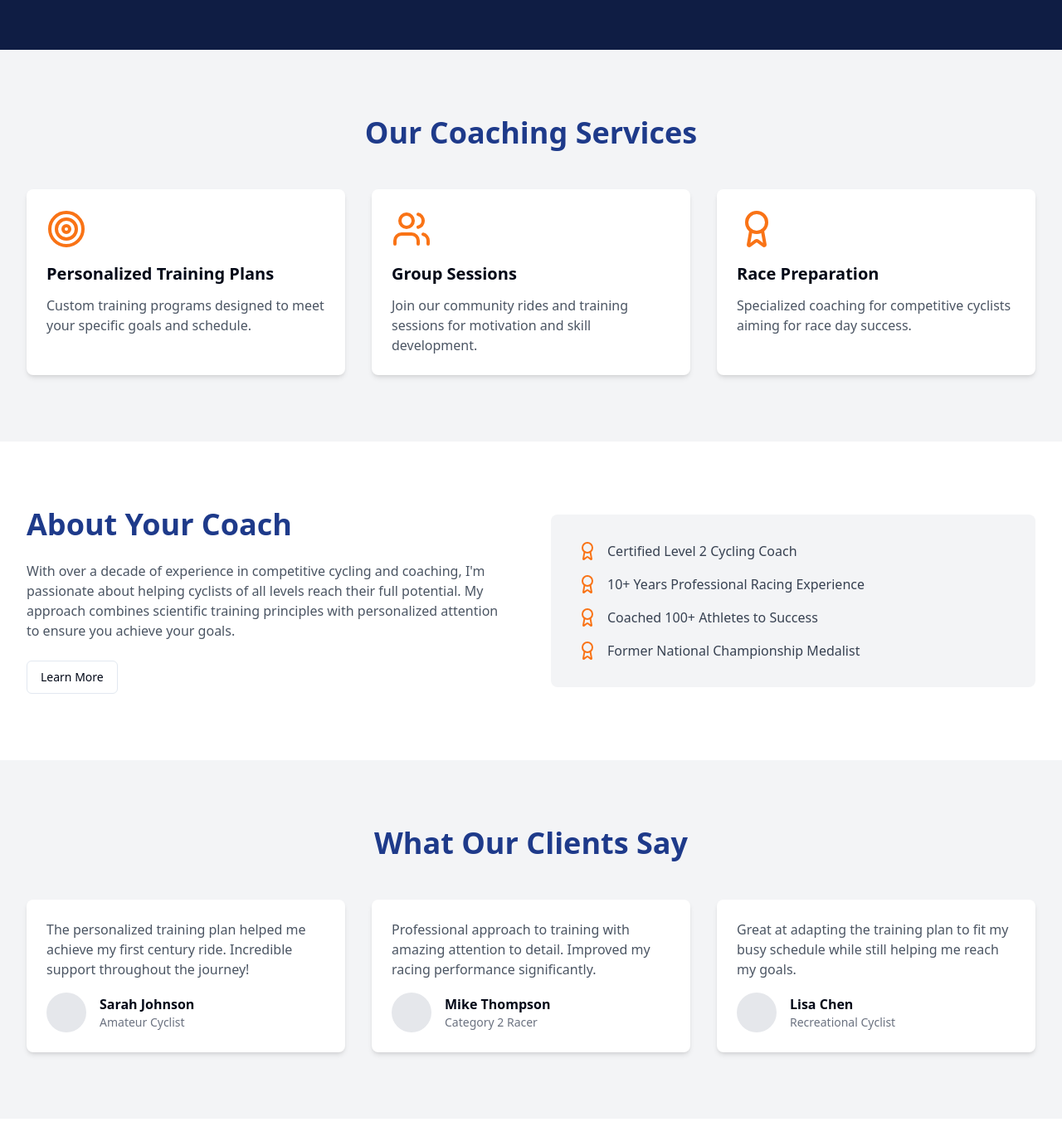
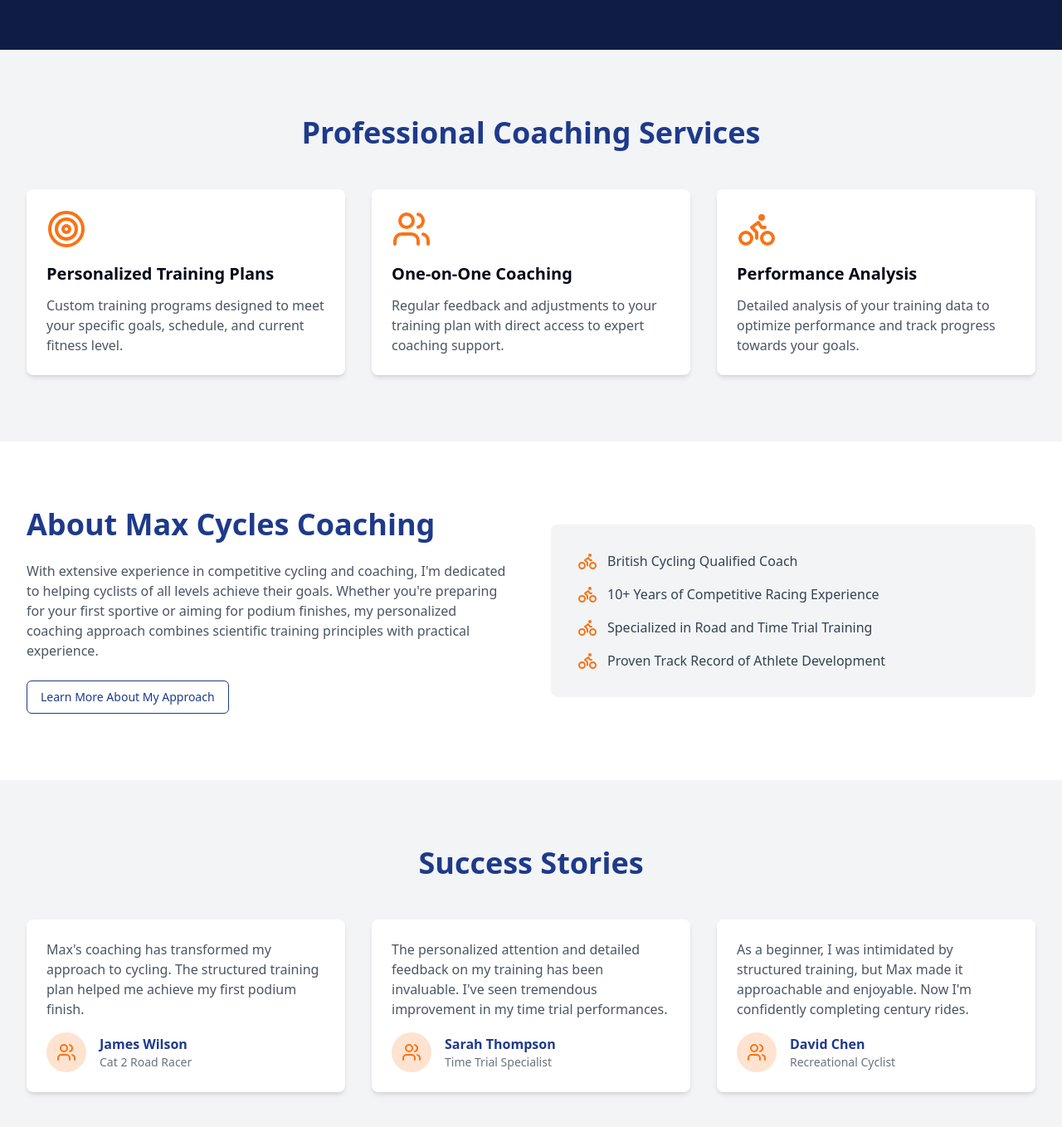
Before and after one commit to maxcyclescoaching/maxcyclescoaching-website, a React (Vite) app: page / in a window 1280 px wide. Shown: the part 604-1962 px from the top of the page at 83% size. Built offline with nearby package versions, Linux system fonts and the light colour scheme.

Commit message:
Improve code structure and organization
Refactor existing codebase for better readability and maintainability. Enhance component structure and styling to align with best practices. Consider future refactoring for lengthy files.
[skip gpt_engineer]

```diff
--- a/src/pages/Index.tsx
+++ b/src/pages/Index.tsx
@@ -1,6 +1,6 @@
 import { Navbar } from "@/components/Navbar";
 import { Button } from "@/components/ui/button";
-import { ArrowRight, Award, Users, Target } from "lucide-react";
+import { ArrowRight, Bike, Target, Users } from "lucide-react";
 
 const Index = () => {
   return (
@@ -13,10 +13,10 @@ const Index = () => {
         <div className="relative max-w-7xl mx-auto px-4 sm:px-6 lg:px-8 h-full flex items-center">
           <div className="text-white">
             <h1 className="text-4xl md:text-6xl font-bold mb-6">
-              Transform Your Cycling Journey
+              Max Cycles Coaching
             </h1>
             <p className="text-xl md:text-2xl mb-8 max-w-2xl">
-              Professional coaching to help you achieve your cycling goals, whether you're a beginner or an experienced rider.
+              Professional cycling coaching tailored to your goals. From beginners to elite athletes, unlock your full potential with personalized training plans.
             </p>
             <Button size="lg" className="bg-secondary hover:bg-orange-600">
               Start Your Journey <ArrowRight className="ml-2" />
@@ -29,11 +29,11 @@ const Index = () => {
       <section id="services" className="py-20 bg-accent">
         <div className="max-w-7xl mx-auto px-4 sm:px-6 lg:px-8">
           <h2 className="text-3xl md:text-4xl font-bold text-center mb-12 text-primary">
-            Our Coaching Services
+            Professional Coaching Services
           </h2>
           <div className="grid md:grid-cols-3 gap-8">
             {services.map((service, index) => (
-              <div key={index} className="bg-white p-6 rounded-lg shadow-md">
+              <div key={index} className="bg-white p-6 rounded-lg shadow-md hover:shadow-lg transition-shadow">
                 <service.icon className="w-12 h-12 text-secondary mb-4" />
                 <h3 className="text-xl font-semibold mb-3">{service.title}</h3>
                 <p className="text-gray-600">{service.description}</p>
@@ -49,21 +49,20 @@ const Index = () => {
           <div className="grid md:grid-cols-2 gap-12 items-center">
             <div>
               <h2 className="text-3xl md:text-4xl font-bold mb-6 text-primary">
-                About Your Coach
+                About Max Cycles Coaching
               </h2>
               <p className="text-gray-600 mb-6">
-                With over a decade of experience in competitive cycling and coaching,
-                I'm passionate about helping cyclists of all levels reach their full potential.
-                My approach combines scientific training principles with personalized attention
-                to ensure you achieve your goals.
+                With extensive experience in competitive cycling and coaching, I'm dedicated to helping cyclists of all levels achieve their goals. Whether you're preparing for your first sportive or aiming for podium finishes, my personalized coaching approach combines scientific training principles with practical experience.
               </p>
-              <Button variant="outline">Learn More</Button>
+              <Button variant="outline" className="border-primary text-primary hover:bg-primary hover:text-white">
+                Learn More About My Approach
+              </Button>
             </div>
             <div className="bg-accent rounded-lg p-8">
               <ul className="space-y-4">
                 {achievements.map((achievement, index) => (
                   <li key={index} className="flex items-center text-gray-700">
-                    <Award className="w-6 h-6 text-secondary mr-3" />
+                    <Bike className="w-6 h-6 text-secondary mr-3" />
                     {achievement}
                   </li>
                 ))}
@@ -77,16 +76,18 @@ const Index = () => {
       <section id="testimonials" className="py-20 bg-accent">
         <div className="max-w-7xl mx-auto px-4 sm:px-6 lg:px-8">
           <h2 className="text-3xl md:text-4xl font-bold text-center mb-12 text-primary">
-            What Our Clients Say
+            Success Stories
           </h2>
           <div className="grid md:grid-cols-2 lg:grid-cols-3 gap-8">
             {testimonials.map((testimonial, index) => (
-              <div key={index} className="bg-white p-6 rounded-lg shadow-md">
+              <div key={index} className="bg-white p-6 rounded-lg shadow-md hover:shadow-lg transition-shadow">
                 <p className="text-gray-600 mb-4">{testimonial.text}</p>
                 <div className="flex items-center">
-                  <div className="w-12 h-12 bg-gray-200 rounded-full mr-4" />
+                  <div className="w-12 h-12 bg-secondary/20 rounded-full mr-4 flex items-center justify-center">
+                    <Users className="w-6 h-6 text-secondary" />
+                  </div>
                   <div>
-                    <p className="font-semibold">{testimonial.name}</p>
+                    <p className="font-semibold text-primary">{testimonial.name}</p>
                     <p className="text-sm text-gray-500">{testimonial.title}</p>
                   </div>
                 </div>
@@ -103,41 +104,41 @@ const services = [
   {
     icon: Target,
     title: "Personalized Training Plans",
-    description: "Custom training programs designed to meet your specific goals and schedule."
+    description: "Custom training programs designed to meet your specific goals, schedule, and current fitness level."
   },
   {
     icon: Users,
-    title: "Group Sessions",
-    description: "Join our community rides and training sessions for motivation and skill development."
+    title: "One-on-One Coaching",
+    description: "Regular feedback and adjustments to your training plan with direct access to expert coaching support."
   },
   {
-    icon: Award,
-    title: "Race Preparation",
-    description: "Specialized coaching for competitive cyclists aiming for race day success."
+    icon: Bike,
+    title: "Performance Analysis",
+    description: "Detailed analysis of your training data to optimize performance and track progress towards your goals."
   }
 ];
 
 const achievements = [
-  "Certified Level 2 Cycling Coach",
-  "10+ Years Professional Racing Experience",
-  "Coached 100+ Athletes to Success",
-  "Former National Championship Medalist"
+  "British Cycling Qualified Coach",
+  "10+ Years of Competitive Racing Experience",
+  "Specialized in Road and Time Trial Training",
+  "Proven Track Record of Athlete Development"
 ];
 
 const testimonials = [
   {
-    text: "The personalized training plan helped me achieve my first century ride. Incredible support throughout the journey!",
-    name: "Sarah Johnson",
-    title: "Amateur Cyclist"
+    text: "Max's coaching has transformed my approach to cycling. The structured training plan helped me achieve my first podium finish.",
+    name: "James Wilson",
+    title: "Cat 2 Road Racer"
   },
   {
-    text: "Professional approach to training with amazing attention to detail. Improved my racing performance significantly.",
-    name: "Mike Thompson",
-    title: "Category 2 Racer"
+    text: "The personalized attention and detailed feedback on my training has been invaluable. I've seen tremendous improvement in my time trial performances.",
+    name: "Sarah Thompson",
+    title: "Time Trial Specialist"
   },
   {
-    text: "Great at adapting the training plan to fit my busy schedule while still helping me reach my goals.",
-    name: "Lisa Chen",
+    text: "As a beginner, I was intimidated by structured training, but Max made it approachable and enjoyable. Now I'm confidently completing century rides.",
+    name: "David Chen",
     title: "Recreational Cyclist"
   }
 ];
```
